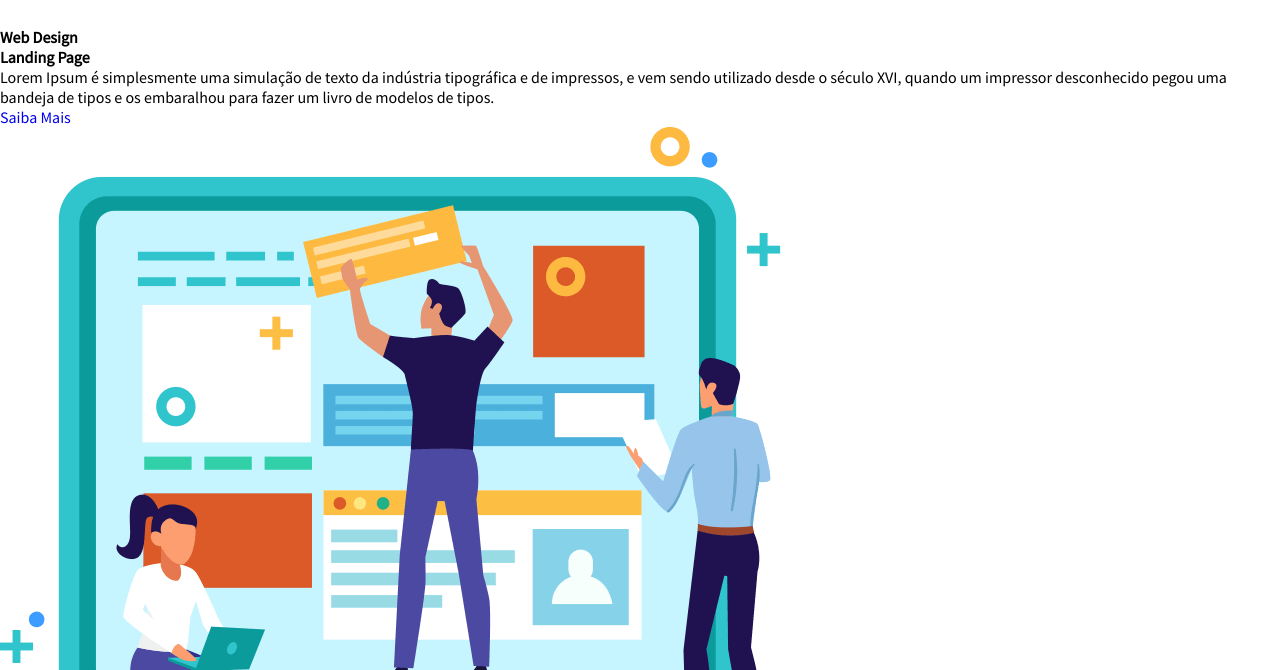
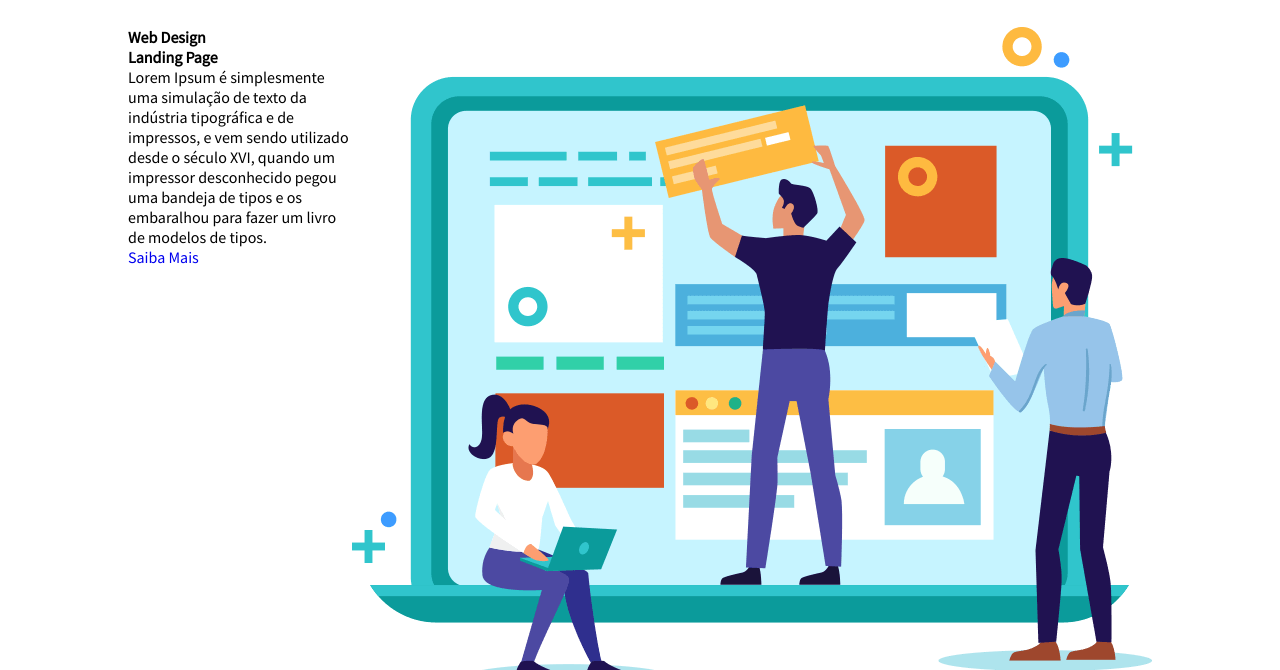
Before and after one commit to estersamara/jornada-front-end, a plain HTML site: page index.html in a window 1280 px wide. Shown: the part 130-800 px from the top of the page. Drawn offline with Linux system fonts and the light colour scheme.

Commit message:
refatoração e reutilização do css container e row

```diff
--- a/assets/css/header.css
+++ b/assets/css/header.css
@@ -1,7 +1,4 @@
-header{
-    width: 1024px;
-    margin: 30px auto;
-
+header section{
     display: flex;
     flex-direction: row;
     justify-content: space-between;
--- a/assets/css/style.css
+++ b/assets/css/style.css
@@ -15,3 +15,15 @@
     vertical-align: baseline;
     text-decoration: none;
 }
+
+.container{
+    width: 1024px;
+    margin: 30px auto;
+    display: flex;
+    flex-direction: column;
+}
+
+.row{
+    display: flex;
+    flex-direction: row;
+}
--- a/index.html
+++ b/index.html
@@ -9,7 +9,8 @@
 </head>
 <body>
   <!-- Header -->
-  <header>
+  <header class="container">
+    <section class="row">
       <img src="./assets/imagens/logo.png">
 
       <!-- Menu Site -->
@@ -48,13 +49,15 @@
         </ul>
       </nav>
       <!-- End Menu do Site-->
+    </section>
+
   </header>
   <!-- End Header-->
 
   <!-- Container -->
-  <main>
+  <main class="container">
     <!--Section conteúdo do site-->
-    <section>
+    <section class="row">
       <!-- Conteúdo de texto sobre o Site-->
       <article>
         <h1> Web Design</h1>
@@ -70,10 +73,8 @@
       <img src="./assets/imagens/pessoas-construindo-pc.png" alt="Criação de Site"
       />
     </figcaption>
-
     </section>
     <!--End Section conteúdo do site-->
-
   </main>
   <!-- Container -->
 
```
Lines whose indentation alone changed are shown as unchanged.
